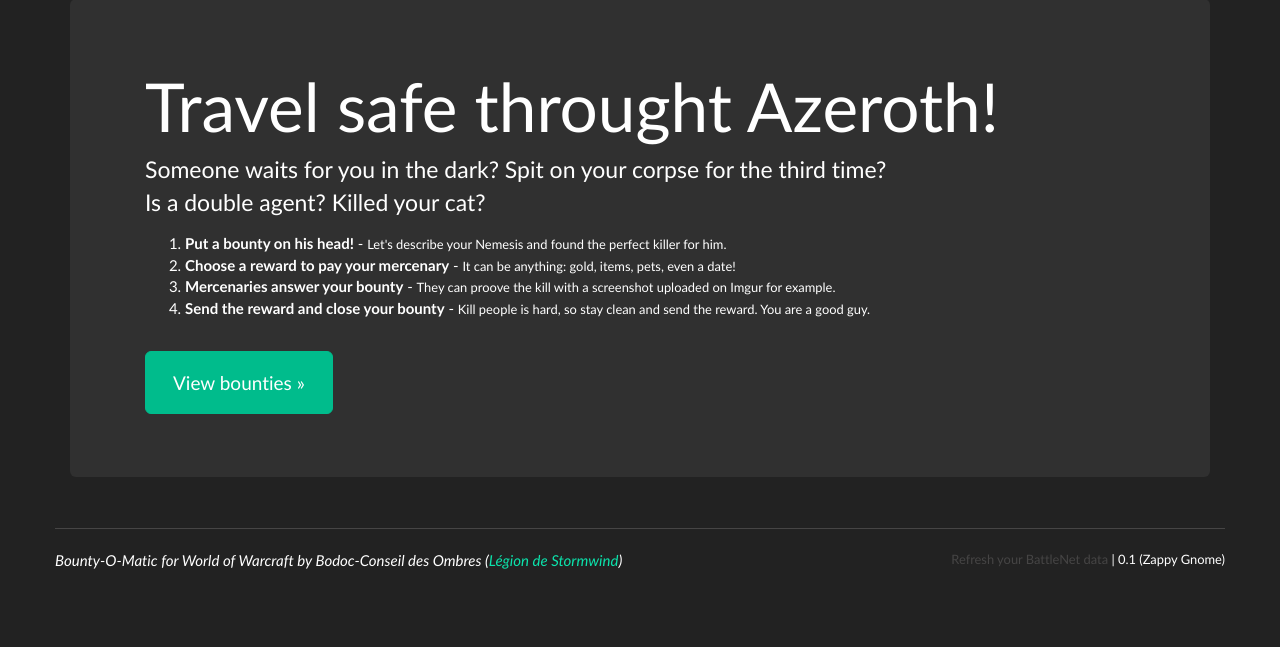
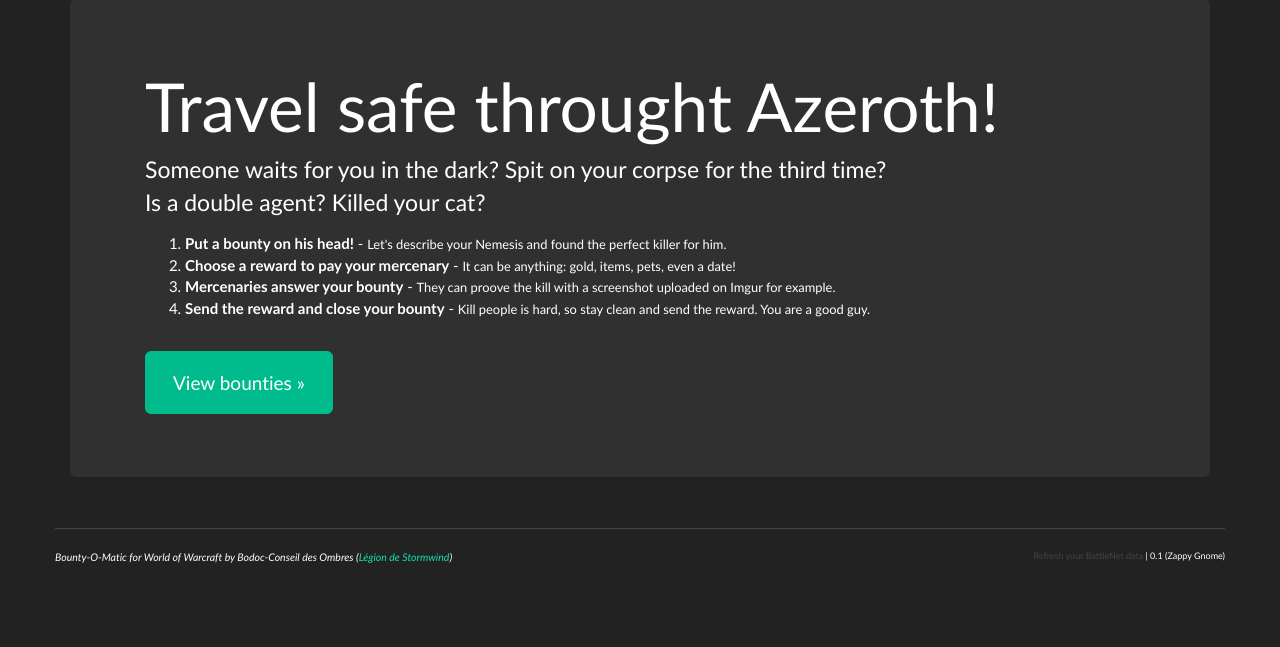
Before and after one commit to toxinu/bounty-o-matic, a Django app: template templates/accounts/home.html in a window 1280 px wide. Shown: the part 101-748 px from the top of the page. Run offline with Django 3.2, Linux system fonts and the light colour scheme; the template is opened without the code that fills it, so the values that code supplies are empty; some libraries are stand-ins or nearby versions.

Commit message:
Some css

```diff
--- a/static/bountyomatic/css/custom.css
+++ b/static/bountyomatic/css/custom.css
@@ -31,6 +31,9 @@
   color:#e74c3c !important;
   font-weight: bold;
 }
+.footer {
+  font-size: 70%;
+}
 .footer-refresh {
   color: #464545;
 }
```
